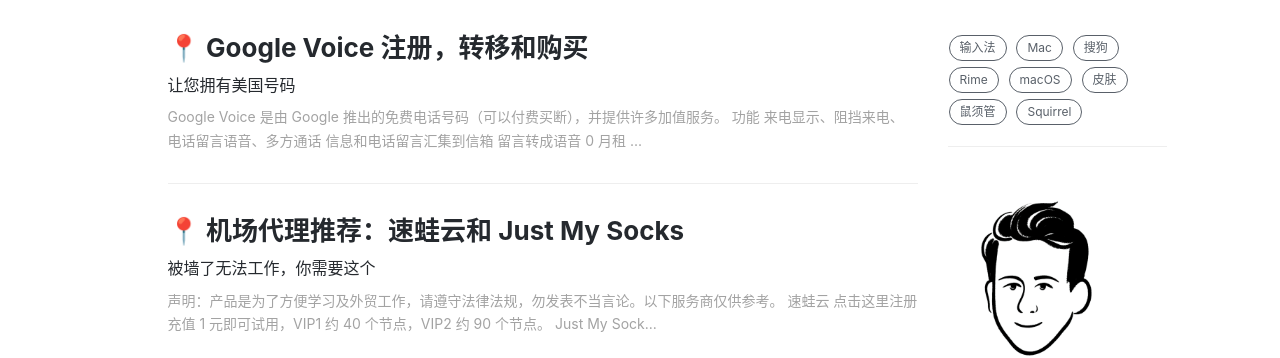
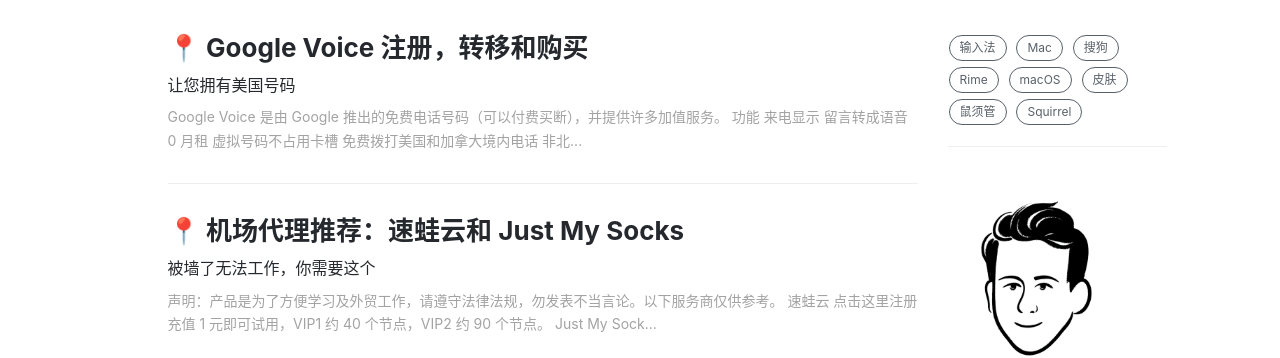
Before and after one commit to ssnhd/ssnhd.github.io, a Jekyll site: the page built from index.html, in a window 1280 px wide and 900 px high. Shown: the part 437-795 px from the top of the window. Built offline with Jekyll 4.4.1, drawn with Linux system fonts in a browser that asks for light colours; nearby versions of some CDN libraries; the list of posts is cut into pages by our own code; comment, search, counter and statistics services are not loaded.

Commit message:
Update 2021-1-27-voice.md

```diff
--- a/_posts/2021-1-27-voice.md
+++ b/_posts/2021-1-27-voice.md
@@ -16,15 +16,14 @@
 
 ## 功能
 
-- 来电显示、阻挡来电、电话留言语音、多方通话
-- 信息和电话留言汇集到信箱
+- 来电显示
 - 留言转成语音
 - 0 月租
 - 虚拟号码不占用卡槽
 - 免费拨打美国和加拿大境内电话
 - 非北美地区的费用比传统电话便宜
 
-中国用户用 Voice 一般是注册账户或换绑，例如 `+86` 号码注册 Telegram 部分人无法私聊，用 Voice 注册则没有任何限制；Voice 换绑微信号码，换绑后微信会转为 WeChat，资料保存在海外，朋友圈没有广告（如使用人脸识别功能建议换绑前先开通）。
+中国用户使用 Voice 一般是注册平台或换绑，例如 `+86` 号码注册 Telegram 部分用户无法私聊，用 Voice 注册则没有任何限制；Voice 换绑微信后，微信会转为 WeChat，资料保存在海外，朋友圈没有广告（如使用人脸识别功能建议换绑前先开通）。
 
 **常见注册绑定平台**：
 - 国内：爱奇艺、B 站、豆瓣、京东、今日头条/西瓜视频/抖音、优酷、微博、微信/QQ（换绑）
@@ -49,24 +48,25 @@
 
 ## 保号
 
-如果在 3 个月内没有拨打或接听电话，或发送或打开短信，谷歌会收回号码。不会收回永久号码。
+如果在 3 个月内没有拨打电话或发送短信，谷歌会收回号码。
 
-1. 打电话或发短信给美国手机号
-2. 在本站购买的用户免费保号
+**保号方法**：
 
+- 打电话或发短信给美国手机号
+- 在本站购买 Voice 的用户免费保号
 
-如果 Voice 三个月未使用，会收到谷歌邮件提醒：
-
-![](https://i.imgur.com/kZualA4.jpg)
 
 ## 资费
 
-免费接收短信，免费拨打美国加拿大电话；其他国家资费[点击这里](https://voice.google.com/u/0/rates?pli=1)。
+- 免费接收短信，免费拨打美国加拿大电话
+- 拨打中国号码 0.02 美元/分钟
+- 拨打香港号码 0.03 美元/分钟
+- 其他国家资费[点击这里](https://voice.google.com/u/0/rates?pli=1)
 
 ## 充值
 
-方案一：打开 [Voice](https://voice.google.com/u/3/billing) 点击**话费充值**，选择金额，填写信用卡信息购买。\
-方案二：Wechat Out 充值（微信换绑 Voice 后有此功能）。
+- 方案一：打开 [Voice](https://voice.google.com/u/3/billing) 点击**话费充值**，选择金额，填写信用卡信息购买。
+- 方案二：Wechat Out 充值（微信换绑 Voice 后有此功能）。
 
 ![](https://i.imgur.com/facZ0Wb.jpg)
 
```
